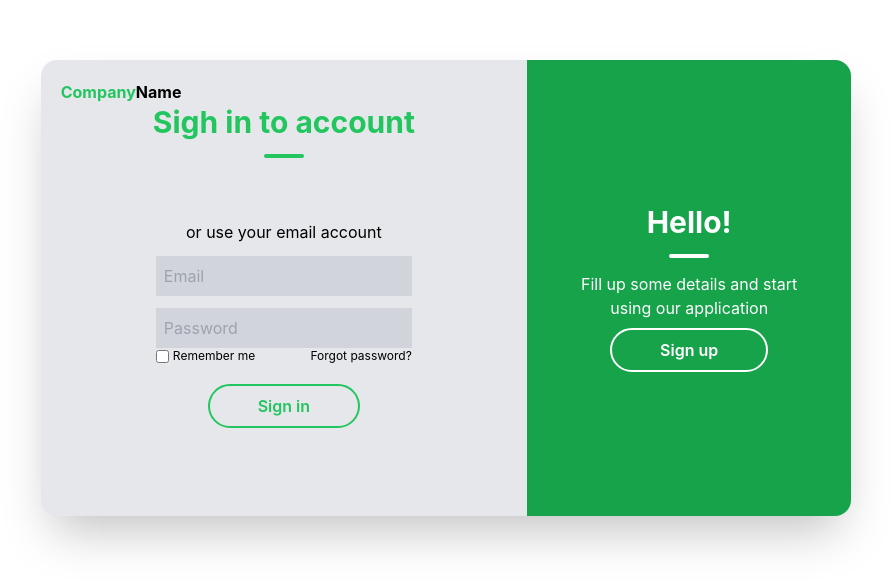
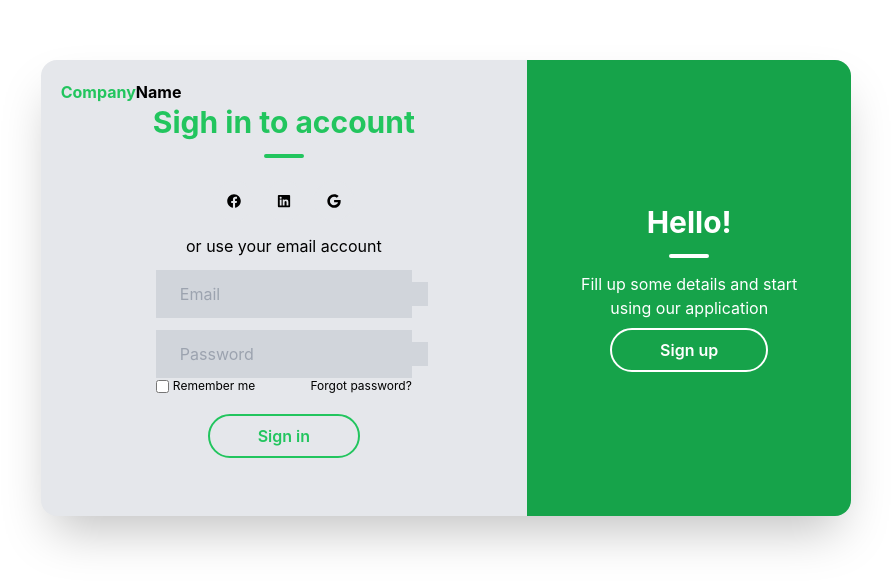
Before and after one commit to kriah5555/antzcart_ecommerce, a Next.js app: page /login in a window 1280 px wide. Shown: the part 112-700 px from the top of the page, without its empty margins (194-1085 px from the left). Built offline with nearby package versions, Linux system fonts and the light colour scheme.

Commit message:
login icons added

```diff
--- a/package.json
+++ b/package.json
@@ -16,6 +16,7 @@
     "next": "12.2.1",
     "react": "18.2.0",
     "react-dom": "18.2.0",
+    "react-icons": "^4.4.0",
     "react-responsive-carousel": "^3.2.23",
     "slideshow": "^1.0.4"
   },
--- a/pages/login.js
+++ b/pages/login.js
@@ -1,7 +1,7 @@
 import Head from 'next/head'
 import styles from '../styles/Login.module.css'
-// import { FaFacebook, FaLinkedin, FaGoogle, FaRegEnvelope} from "react-icons/fa";
-// import { MdLockOutline } from "react-icons/md";
+import { FaFacebook, FaLinkedin, FaGoogle, FaRegEnvelope} from "react-icons/fa";
+import { MdLockOutline } from "react-icons/md";
 
 export default function Home() {
   return (
@@ -24,24 +24,24 @@ export default function Home() {
               <div className='border-2 w-10 border-green-500 inline-block mb-2 rounded'></div>
               <div className='flex justify-center my-2'>
                 <a href='#' className='border-2 border-white-200 rounded-full p-3 mx-1'>
-                  {/* <FaFacebook className='text-sm'> </FaFacebook> */}
+                  <FaFacebook className='text-sm'> </FaFacebook>
                 </a>
                 <a href='#' className='border-2 border-white-200 rounded-full p-3 mx-1'>
-                  {/* <FaLinkedin className='text-sm'> </FaLinkedin> */}
+                  <FaLinkedin className='text-sm'> </FaLinkedin>
                 </a>
                 <a href='#' className='border-2 border-white-200 rounded-full p-3 mx-1'>
-                  {/* <FaGoogle className='text-sm'> </FaGoogle> */}
+                  <FaGoogle className='text-sm'> </FaGoogle>
                 </a>
               </div>
             </div> {/* social login section*/}
             <p className='text-gray-600-400 my-3'>or use your email account</p>
             <div className='flex flex-col items-center'>
               <div className='bg-gray-300 w-64 p-2 flex items-center mb-3'>
-                {/* <FaRegEnvelope className='text-grey-300 m-2'></FaRegEnvelope> */}
+                <FaRegEnvelope className='text-grey-300 m-2'></FaRegEnvelope>
                 <input type="email" name="email" placeholder="Email" className='bg-gray-300 outline-none test-sm flex-1'></input>
               </div>
               <div className='bg-gray-300 w-64 p-2 flex items-center'>
-                {/* <MdLockOutline className='text-grey-300 m-2'></MdLockOutline> */}
+                <MdLockOutline className='text-grey-300 m-2'></MdLockOutline>
                 <input type="password" name="password" placeholder="Password" className='bg-gray-300 outline-none test-sm flex-1'></input>
               </div>
               <div className='flex w-64 mb-5 justify-between'>
```
Also changed, not shown: 2 other files (tests, documents, lock files or other folders).
